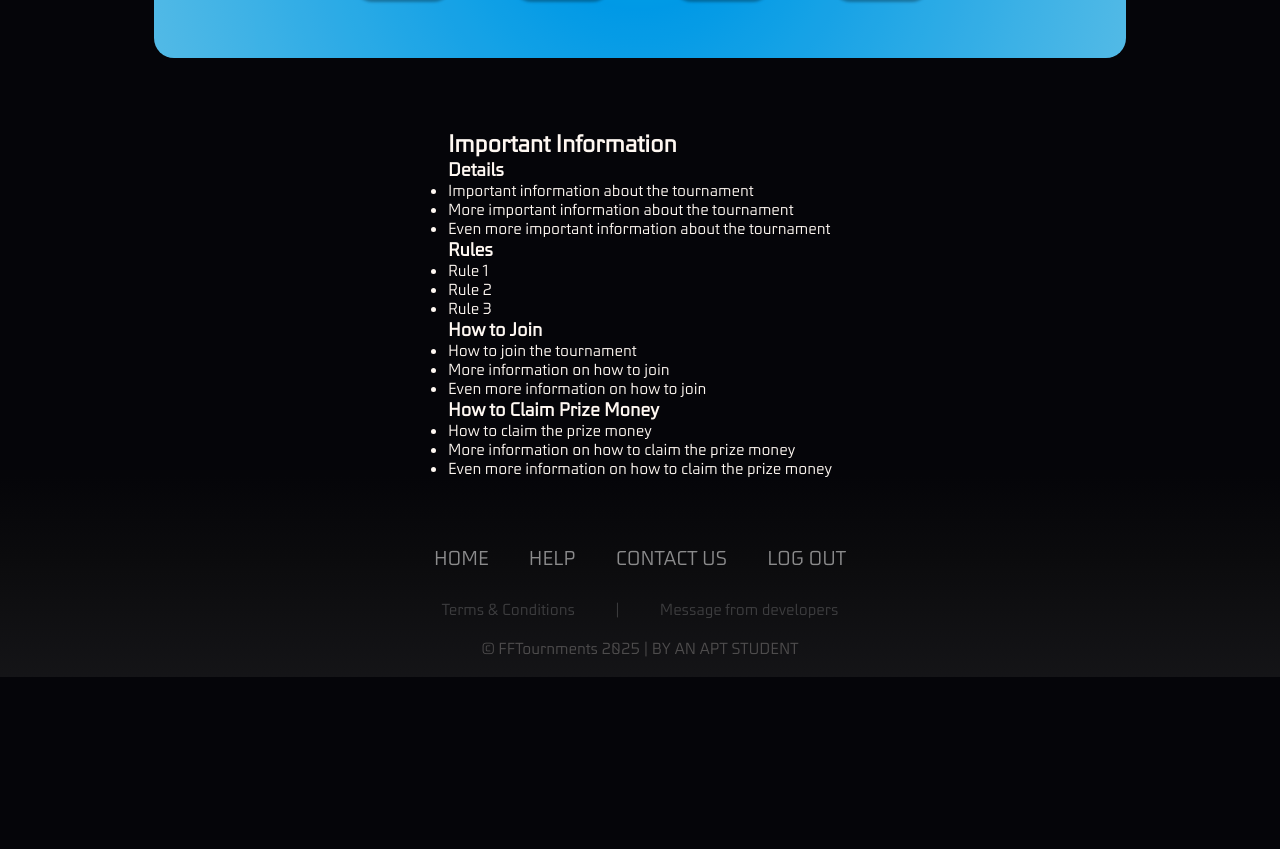
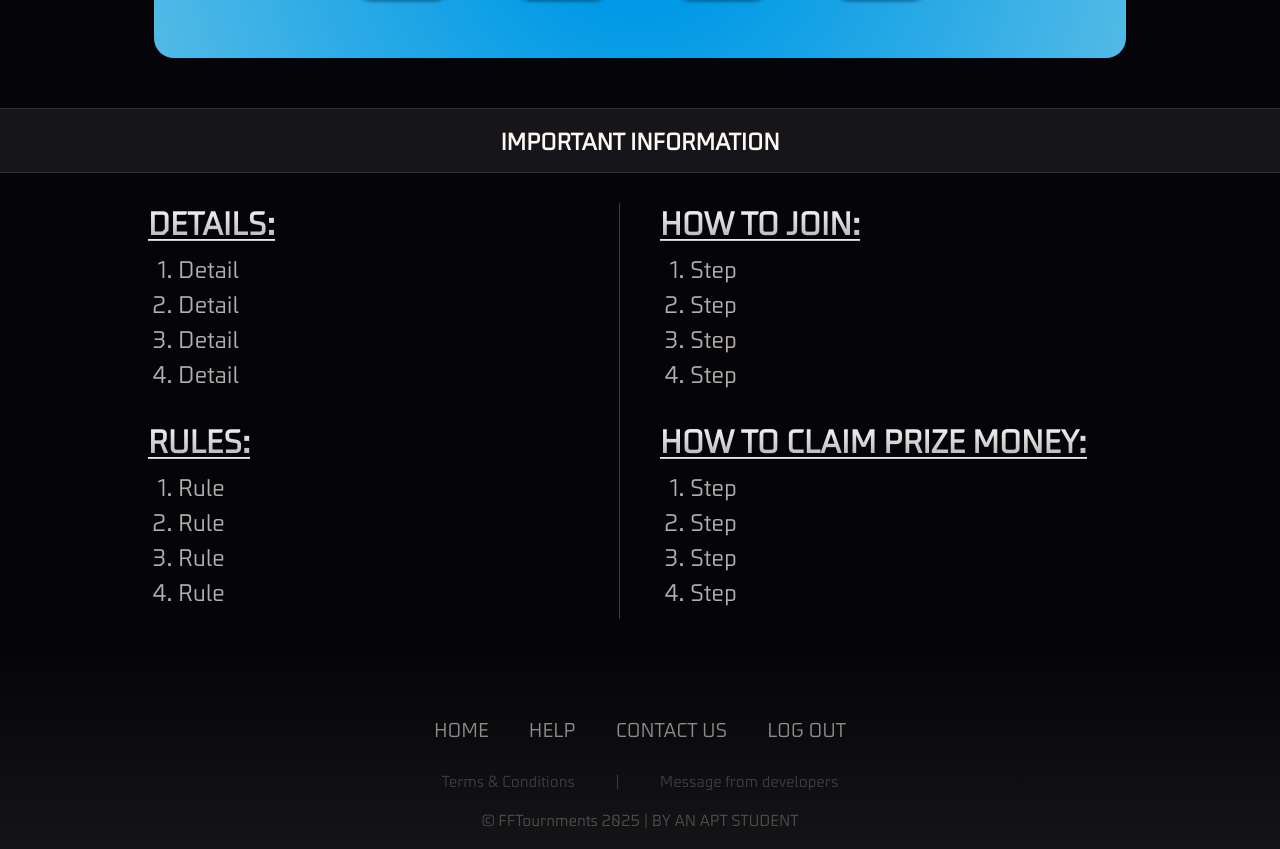
Before and after one commit to DhanushSaiCoder/FFTournaments, a React (Create React App) app in the folder client/: page /tournament/1 in a window 1280 px wide. Shown: the part 1111-1960 px from the top of the page. Before the commit the page ends 1788 px from the top, so only its background shows below. Built offline with nearby package versions, Linux system fonts and the light colour scheme.

Commit message:
Add SectionDivider and enhance TournamentDetialsImpInfo styling for better layout

```diff
--- a/client/src/components/TournamentDetails.js
+++ b/client/src/components/TournamentDetails.js
@@ -3,6 +3,7 @@ import "../styles/TournamentDetails.css"; // Import your CSS file for styling
 import BackButton from './BackButton';
 import TournamentDetailsContent from './TournamentDetailsContent';
 import TournamentDetialsImpInfo from './TournamentDetialsImpInfo';
+import SectionDivider from './SectionDivider';
 
 
 const TournamentDetails = () => {
@@ -10,6 +11,8 @@ const TournamentDetails = () => {
         <div className="tournamentDetails">
             <BackButton />
             <TournamentDetailsContent />
+            <SectionDivider text="IMPORTANT INFORMATION"/>
+
             <TournamentDetialsImpInfo />
         </div>
     );
--- a/client/src/components/TournamentDetialsImpInfo.js
+++ b/client/src/components/TournamentDetialsImpInfo.js
@@ -1,34 +1,51 @@
 import React from 'react';
+import '../styles/TournamentDetailsImpInfo.css';
+import SectionDivider from './SectionDivider';
 
 const TournamentDetialsImpInfo = () => {
     return (
-        <div>
-            <h2>Important Information</h2>
+        <div className='TournamentDetialsImpInfo'>
             <div className="importantInformation">
-                <h3>Details</h3>
-                <ul>
-                    <li>Important information about the tournament</li>
-                    <li>More important information about the tournament</li>
-                    <li>Even more important information about the tournament</li>
-                </ul>
-                <h3>Rules</h3>
-                <ul>
-                    <li>Rule 1</li>
-                    <li>Rule 2</li>
-                    <li>Rule 3</li>
-                </ul>
-                <h3>How to Join</h3>
-                <ul>
-                    <li>How to join the tournament</li>
-                    <li>More information on how to join</li>
-                    <li>Even more information on how to join</li>
-                </ul>
-                <h3>How to Claim Prize Money</h3>
-                <ul>
-                    <li>How to claim the prize money</li>
-                    <li>More information on how to claim the prize money</li>
-                    <li>Even more information on how to claim the prize money</li>
-                </ul>
+                <div className='impInfoLeftDiv'>
+                    <div className='impInfoDetailsDiv'>
+                        <h3 className='impInfoHeadings'><u>DETAILS:</u></h3>
+                        <ol className='impInfoDetailsList'>
+                            <li className='impInfoText'>Detail</li>
+                            <li className='impInfoText'>Detail</li>
+                            <li className='impInfoText'>Detail</li>
+                            <li className='impInfoText'>Detail</li>
+                        </ol>
+                    </div>
+                    <div className='impInfoRulesDiv'>
+                        <h3 className='impInfoHeadings'><u>RULES:</u></h3>
+                        <ol className='impInfoDetailsList'>
+                            <li className='impInfoText'>Rule</li>
+                            <li className='impInfoText'>Rule</li>
+                            <li className='impInfoText'>Rule</li>
+                            <li className='impInfoText'>Rule</li>
+                        </ol>
+                    </div>
+                </div>
+                <div className='impInfoRightDiv'>
+                    <div className='impInfoHowToJoinDiv'>
+                        <h3 className='impInfoHeadings'><u>HOW TO JOIN:</u></h3>
+                        <ol className='impInfoDetailsList'>
+                            <li className='impInfoText'>Step</li>
+                            <li className='impInfoText'>Step</li>
+                            <li className='impInfoText'>Step</li>
+                            <li className='impInfoText'>Step</li>
+                        </ol>
+                    </div>
+                    <div className='impInfoHowToClaimPrizeMoneyDiv'>
+                        <h3 className='impInfoHeadings'><u>HOW TO CLAIM PRIZE MONEY:</u></h3>
+                        <ol className='impInfoDetailsList'>
+                            <li className='impInfoText'>Step</li>
+                            <li className='impInfoText'>Step</li>
+                            <li className='impInfoText'>Step</li>
+                            <li className='impInfoText'>Step</li>
+                        </ol>
+                    </div>
+                </div>
             </div>
         </div>
     );
--- a/client/src/styles/SectionDivider.css
+++ b/client/src/styles/SectionDivider.css
@@ -10,5 +10,5 @@
     font-family: gff-latin-bold;
     font-size: 20px;
     padding: 5px;
-    opacity: 0.6;
+    background-color: #15151a;
 }
--- a/client/src/styles/TournamentDetailsContent.css
+++ b/client/src/styles/TournamentDetailsContent.css
@@ -8,6 +8,7 @@
     flex-direction: column;
     gap: 20px;
     padding-top: 80px;
+    padding-bottom: 0;
 }
 .tournamentDetailsContent {
     width: 80%;
--- a/client/src/styles/TournamentDetailsImpInfo.css
+++ b/client/src/styles/TournamentDetailsImpInfo.css
@@ -0,0 +1,56 @@
+.TournamentDetialsImpInfo{
+    width:100%;
+    display: flex;
+    align-items: center;
+    justify-content: center;
+}
+.importantInformation{
+    width: 80%;
+    padding:30px 20px;
+    display: flex;
+    align-items: center;
+    justify-content: center;
+}
+
+.impInfoLeftDiv, .impInfoRightDiv{
+    width: 50%;
+    display: flex;
+    align-items: flex-start;
+    justify-content: center;
+    flex-direction: column;
+    gap: 20px;
+}
+.impInfoLeftDiv{
+    border-right: 1px solid rgba(255, 255, 255, 0.22);
+
+}
+.impInfoRightDiv{
+    margin-left: 40px;
+}
+.impInfoDetailsList{
+    padding: 0 30px;
+    opacity: 0.7;
+    font-size: 24px  ;
+    line-height: 35px;
+    margin: 10px 0;
+}
+.impInfoHeadings{
+    font-size: 32px;
+    background: linear-gradient(180deg, #fff, #b2b2b2);
+    -webkit-background-clip: text;
+    background-clip: text;
+    -webkit-text-fill-color: transparent;
+    position: relative;
+    width: max-content;
+}
+
+
+.impInfoHeadings::after {
+    content: '';
+    position: absolute;
+    bottom: 0;
+    left: 0;
+    width: 100%;
+    height: 2px; /* Thickness of the underline */
+    background: linear-gradient(180deg, #fff, #b2b2b2); /* Match the text gradient */
+}
```
